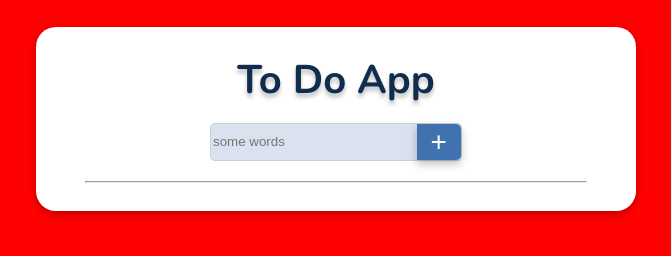
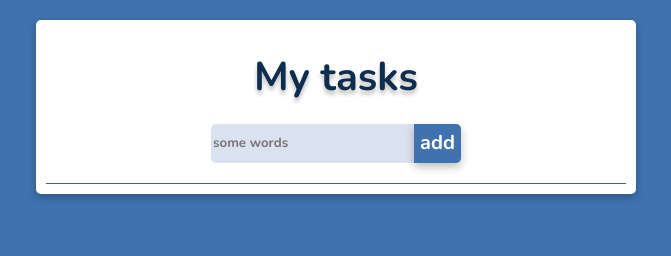
Before and after one commit to andreiBrbsh/toDoApp, a plain HTML site: page index.html in a window 1280 px wide. Shown: the whole page, without its empty margins (304-975 px from the left). Drawn offline with nearby package versions, Linux system fonts and the light colour scheme.

Commit message:
evevnt on button

```diff
--- a/index.html
+++ b/index.html
@@ -11,12 +11,17 @@
       <link href="https://fonts.googleapis.com/css2?family=Nunito:wght@700&display=swap" rel="stylesheet">
 </head>
 <body>
-      <div id="myList" class="todo">
-            <h1>To Do App</h1>
+      <div id="myList" class="todo__container">
+
+            <h1>My tasks</h1>
+
             <div class="add-new-thing">
-                  <input type="text" id="newThing" class="add" placeholder="some words"><button class="add">+</button>
+                  <input type="text" id="newThing" class="add" placeholder="some words">
+                  <button class="add">
+                        <span>add</span>
+                  </button>
             </div>
-            <hr>
+
             <div id="tasks">
 
             </div>
--- a/script.js
+++ b/script.js
@@ -25,3 +25,25 @@ task.addEventListener('keypress', function(event){
             task.value = '';
       }
 });
+
+addTask.addEventListener('click', function(event){
+      if(task.value.trim() != ''){
+            let checkbox = document.createElement('input');
+            checkbox.type = 'checkbox';
+            checkbox.id = `newTasl + ${idCount}`;
+
+            let label = document.createElement('label');
+            label.htmlFor = `newTasl + ${idCount}`;
+            idCount++;
+            label.innerHTML = task.value;
+            task.value = '';
+
+            let br = document.createElement('br');
+
+            tasks.appendChild(checkbox);
+            tasks.appendChild(label);
+            tasks.appendChild(br);
+      } else if(task.value.trim() === ''){
+            task.value = '';
+      }
+});
--- a/style.css
+++ b/style.css
@@ -1,33 +1,32 @@
 body {
-      /* background: #3F72AF; */
-      background: red;
+      background: #3F72AF;
+      box-sizing: border-box;
+      margin: 10px;
+      padding: 10px;
+}
+* {
       font-family: 'Nunito', sans-serif;
-      box-sizing: border-box;
-      margin: 0;
-      padding: 0;
 }
 
-.todo {
-      width: 600px;
+.todo__container {
+      max-width: 600px;
+      /* min-width: 300px; */
       min-height: 150px;
       background: white;
-      border-radius: 20px;
+      border-radius: 5px;
       box-shadow: 0px 3px 8px rgba(0, 0, 0, 0.25);
-      margin: 20px auto;
+      margin: 0px auto;
       box-sizing: border-box;
-      padding-bottom: 20px;
-
+      padding: 10px;
 }
 
 h1 {
       font-size: 40px;
       font-weight: 400;
-      line-height: 46px;
+      line-height: 40px;
       color: #112D4E;
       text-align: center;
-      padding-top: 30px;
       text-shadow: 0px 4px 4px rgba(0, 0, 0, 0.25);
-      margin-bottom: 10px;
 }
 
 .add-new-thing {
@@ -37,7 +36,7 @@ h1 {
       width: 250px;
       margin: 20px auto;
       background: #DBE2EF;
-      border: 1px solid rgba(177, 177, 177, 0.4);
+      border: 0px solid rgba(177, 177, 177, 0.4);
       border-radius: 5px;
 }
 
@@ -49,40 +48,34 @@ h1 {
       border-radius: 5px 0px 0px 5px;
 }
 button {
-      height: 36px;
-      width: 45px;
+      height: 39px;
       border: none;
       filter: drop-shadow(0px 4px 4px rgba(0, 0, 0, 0.25));
       background: #3F72AF;
       border-radius: 0px 5px 5px 0px;
       color: white;
-      font-size: 28px;
-      line-height: 0px;
+      font-size: 20px;
+      line-height: 30px;
       text-align: center;
       transition: all 0.3s;
 }
 button:hover {
-      background: blue;
+      background: #39659b;
 }
-hr {
-      width: 500px;
-}
-
 p {
       color: #112D4E;
       font-size: 28px;
-      margin: 10px 50px;
+      margin: 10px 10px;
       padding-left: 8px;
       background: #DBE2EF;
-
 }
 
 #tasks {
-      padding-left: 45px;
       font-size: 20px;
       color: #112D4E;
+      border-top: 1px solid #39659b;
 }
-
-.red {
-      background: red;
+.add:active, :hover, :focus {
+      outline: 0;
+      outline-offset: 0;
 }
```
